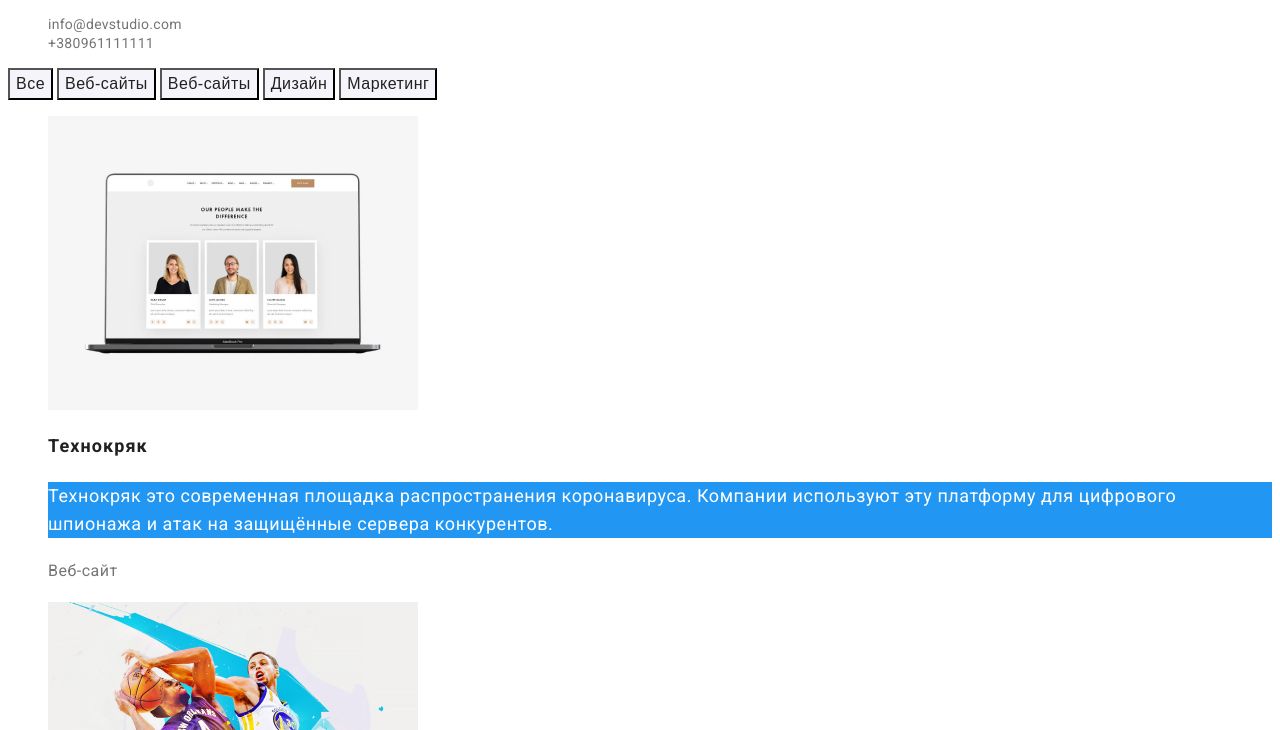
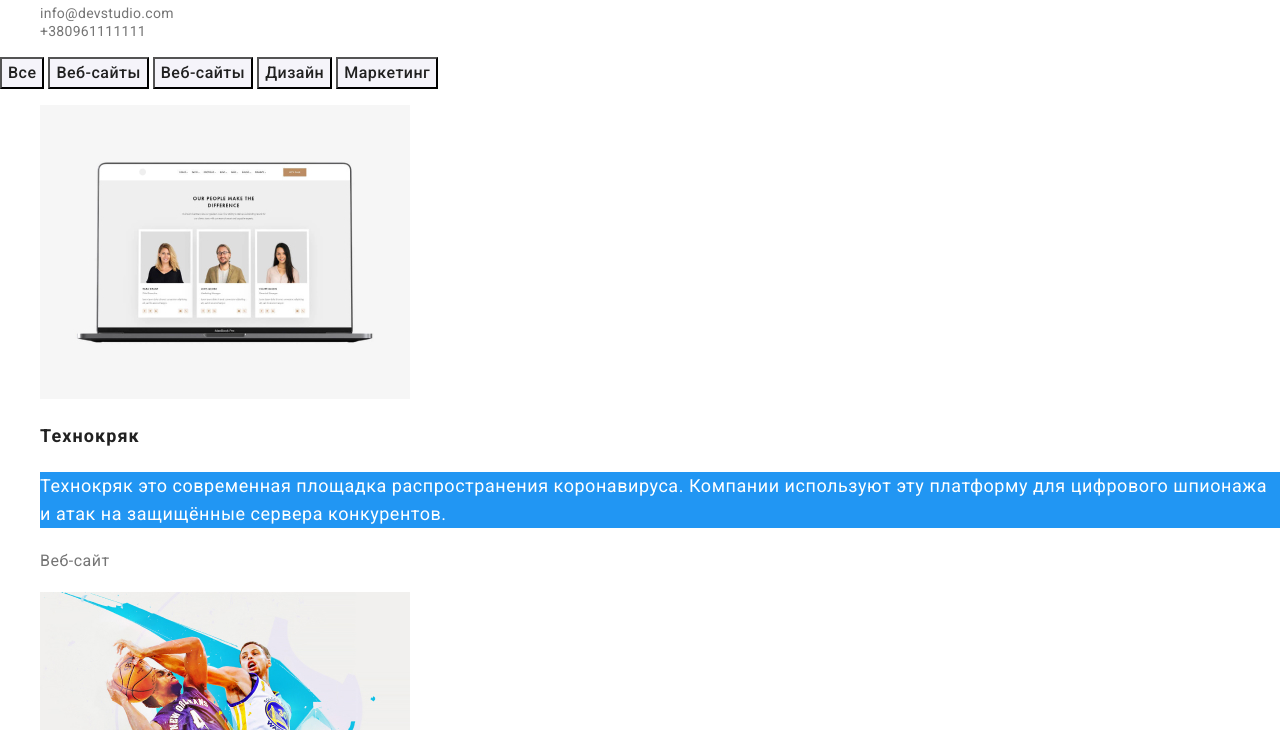
Before and after one commit to VitaliyGontarev/goit-markup-hw-02, a plain HTML site: page portfolio.html in a window 1280 px wide. Shown: the part 112-842 px from the top of the page. Drawn offline with Linux system fonts and the light colour scheme.

Commit message:
Внес правки

```diff
--- a/portfolio.html
+++ b/portfolio.html
@@ -1,5 +1,5 @@
 <!DOCTYPE html>
-<html lang="en">
+<html lang="ru">
   <head>
     <meta charset="UTF-8" />
     <meta name="viewport" content="width=device-width, initial-scale=1.0" />
@@ -8,6 +8,7 @@
       href="https://fonts.googleapis.com/css2?family=Raleway:wght@700&family=Roboto:wght@400;500;700;900&display=swap"
       rel="stylesheet"
     />
+    <link rel="stylesheet" href="./css/normalize.css" />
     <link rel="stylesheet" href="./css/style.css" />
   </head>
   <body class="body-portfolio">
```
Also changed, not shown: index.html (+2 -2 lines).
